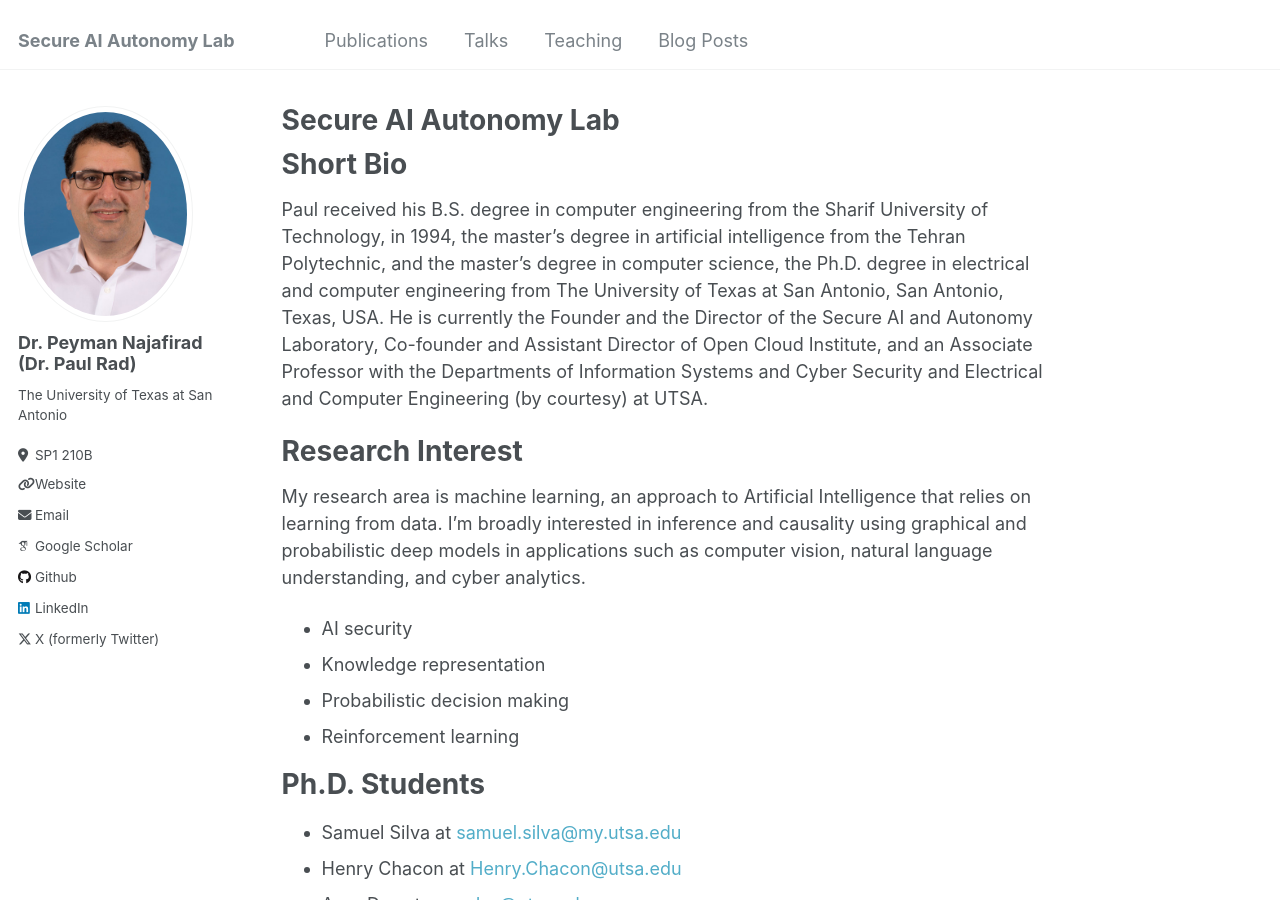
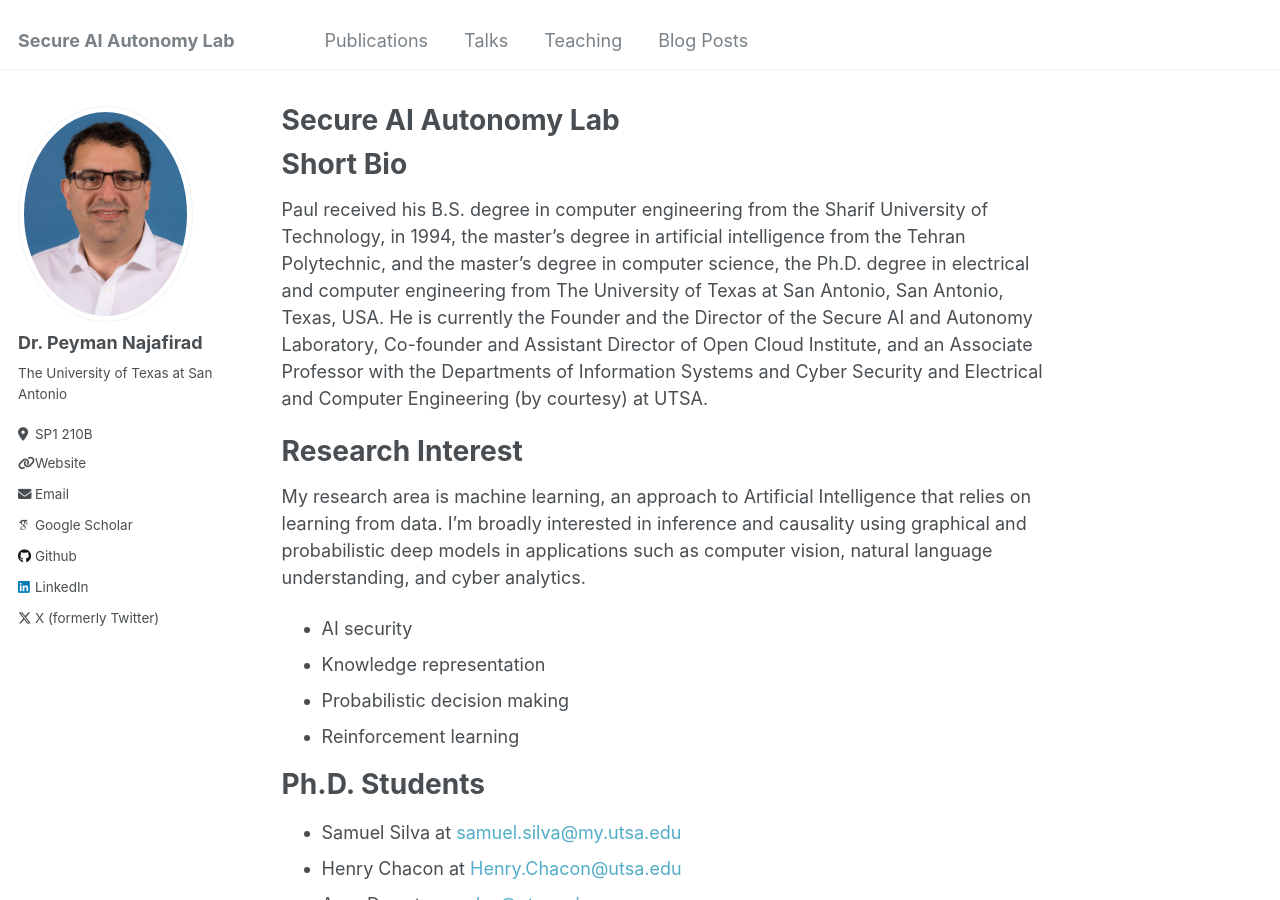
Before and after one commit to vohongthinh2011/PeymanNajafirad, a Jekyll site: the page built from _pages/about.md, in a window 1280 px wide and 900 px high. Built offline with Jekyll 4.4.1, drawn with Linux system fonts in a browser that asks for light colours; some web fonts are replaced.

Commit message:
Update _config.yml

```diff
--- a/_config.yml
+++ b/_config.yml
@@ -22,7 +22,7 @@ repository               : "vohongthinh2011/PeymanNajafirad"  # "academicpages/a
 author:
   # Biographic information
   avatar           : "najafirad_peyman.jpg"
-  name             : "Dr. Peyman Najafirad (Dr. Paul Rad)"
+  name             : "Dr. Peyman Najafirad"
   pronouns         : # example: "he/him"
   bio              : "The University of Texas at San Antonio"
   location         : "SP1 210B"
```
